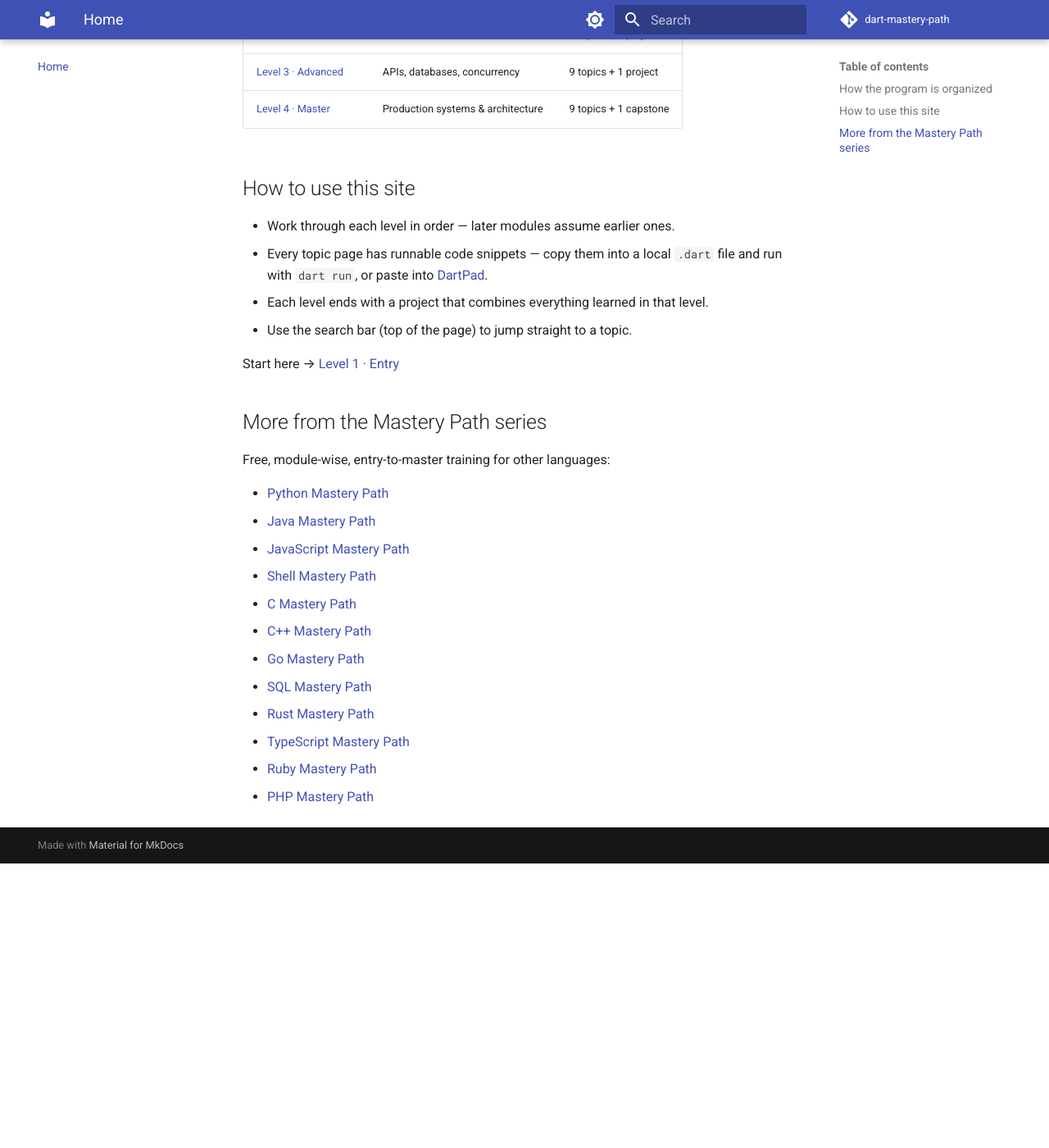
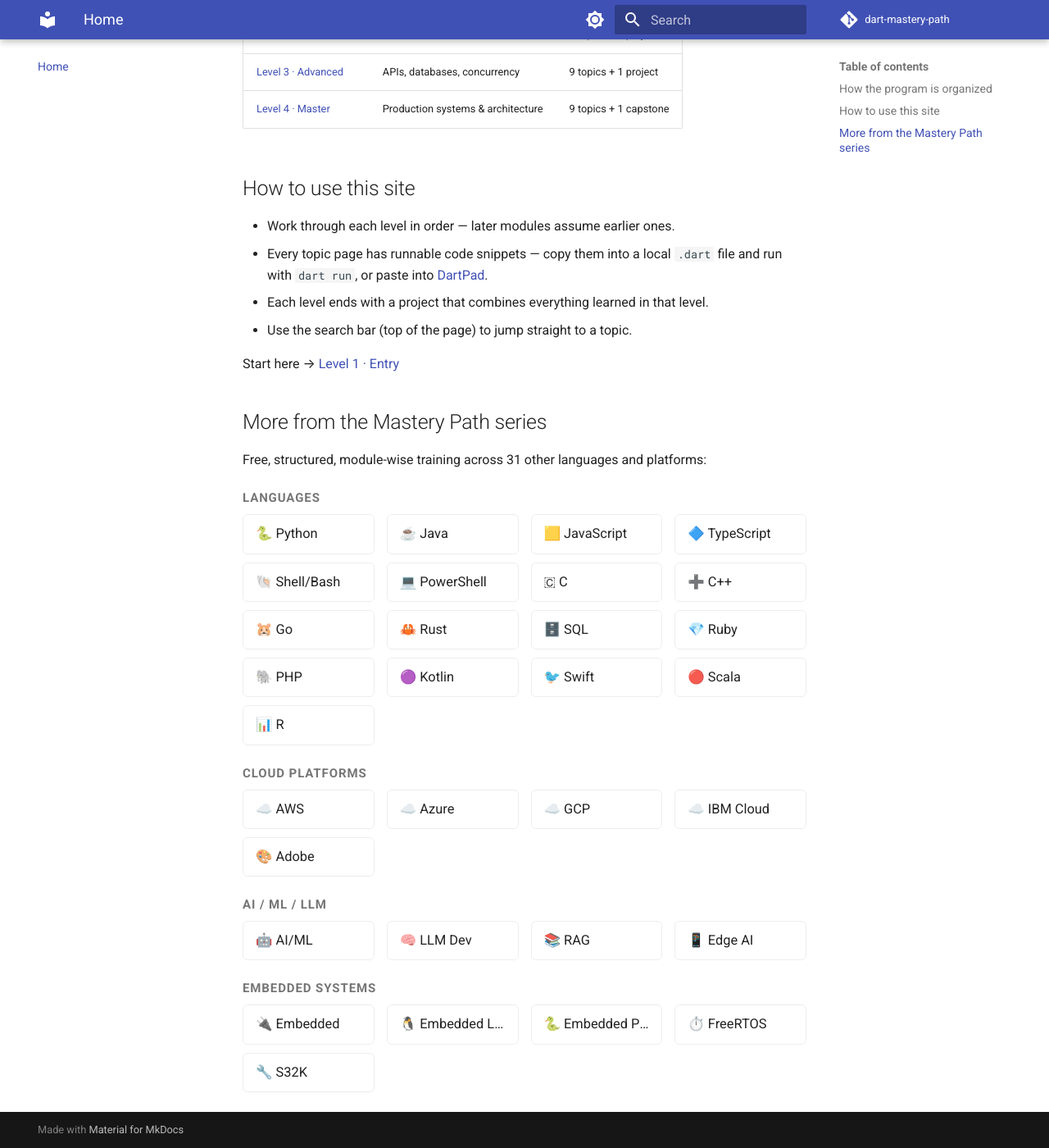
Before and after one commit to SIGILIPELLI/dart-mastery-path, an MkDocs documentation site: the page built from docs/index.md, in a window 1280 px wide and 1400 px high, scrolled down 467 px. Shown: the whole window at 82% size. Built offline with MkDocs 1.6.1 and Material for MkDocs 9.7.7, drawn with Linux system fonts in a browser that asks for light colours; comment, search, counter and statistics services are not loaded; before the commit the page ends 1520 px from its top, so only the background shows below that.

Commit message:
Update cross-links: multi-column grid across all Mastery Path sites
Co-Authored-By: Claude Sonnet 5 <noreply@anthropic.com>

```diff
--- a/docs/index.md
+++ b/docs/index.md
@@ -25,17 +25,50 @@ Start here → [Level 1 · Entry](level-1/index.md)
 
 ## More from the Mastery Path series
 
-Free, module-wise, entry-to-master training for other languages:
+Free, structured, module-wise training across 31 other languages and platforms:
 
-- [Python Mastery Path](https://sigilipelli.github.io/python-mastery-path/)
-- [Java Mastery Path](https://sigilipelli.github.io/java-mastery-path/)
-- [JavaScript Mastery Path](https://sigilipelli.github.io/javascript-mastery-path/)
-- [Shell Mastery Path](https://sigilipelli.github.io/shell-mastery-path/)
-- [C Mastery Path](https://sigilipelli.github.io/c-mastery-path/)
-- [C++ Mastery Path](https://sigilipelli.github.io/cpp-mastery-path/)
-- [Go Mastery Path](https://sigilipelli.github.io/go-mastery-path/)
-- [SQL Mastery Path](https://sigilipelli.github.io/sql-mastery-path/)
-- [Rust Mastery Path](https://sigilipelli.github.io/rust-mastery-path/)
-- [TypeScript Mastery Path](https://sigilipelli.github.io/typescript-mastery-path/)
-- [Ruby Mastery Path](https://sigilipelli.github.io/ruby-mastery-path/)
-- [PHP Mastery Path](https://sigilipelli.github.io/php-mastery-path/)
+<div class="mastery-grid-wrap">
+<p class="mastery-grid-category">Languages</p>
+<div class="mastery-grid">
+  <a href="https://sigilipelli.github.io/python-mastery-path/">🐍 Python</a>
+  <a href="https://sigilipelli.github.io/java-mastery-path/">☕ Java</a>
+  <a href="https://sigilipelli.github.io/javascript-mastery-path/">🟨 JavaScript</a>
+  <a href="https://sigilipelli.github.io/typescript-mastery-path/">🔷 TypeScript</a>
+  <a href="https://sigilipelli.github.io/shell-mastery-path/">🐚 Shell/Bash</a>
+  <a href="https://sigilipelli.github.io/powershell-mastery-path/">💻 PowerShell</a>
+  <a href="https://sigilipelli.github.io/c-mastery-path/">🇨 C</a>
+  <a href="https://sigilipelli.github.io/cpp-mastery-path/">➕ C++</a>
+  <a href="https://sigilipelli.github.io/go-mastery-path/">🐹 Go</a>
+  <a href="https://sigilipelli.github.io/rust-mastery-path/">🦀 Rust</a>
+  <a href="https://sigilipelli.github.io/sql-mastery-path/">🗄️ SQL</a>
+  <a href="https://sigilipelli.github.io/ruby-mastery-path/">💎 Ruby</a>
+  <a href="https://sigilipelli.github.io/php-mastery-path/">🐘 PHP</a>
+  <a href="https://sigilipelli.github.io/kotlin-mastery-path/">🟣 Kotlin</a>
+  <a href="https://sigilipelli.github.io/swift-mastery-path/">🐦 Swift</a>
+  <a href="https://sigilipelli.github.io/scala-mastery-path/">🔴 Scala</a>
+  <a href="https://sigilipelli.github.io/r-mastery-path/">📊 R</a>
+</div>
+<p class="mastery-grid-category">Cloud Platforms</p>
+<div class="mastery-grid">
+  <a href="https://sigilipelli.github.io/aws-mastery-path/">☁️ AWS</a>
+  <a href="https://sigilipelli.github.io/azure-mastery-path/">☁️ Azure</a>
+  <a href="https://sigilipelli.github.io/gcp-mastery-path/">☁️ GCP</a>
+  <a href="https://sigilipelli.github.io/ibm-cloud-mastery-path/">☁️ IBM Cloud</a>
+  <a href="https://sigilipelli.github.io/adobe-mastery-path/">🎨 Adobe</a>
+</div>
+<p class="mastery-grid-category">AI / ML / LLM</p>
+<div class="mastery-grid">
+  <a href="https://sigilipelli.github.io/ai-ml-mastery-path/">🤖 AI/ML</a>
+  <a href="https://sigilipelli.github.io/llm-dev-mastery-path/">🧠 LLM Dev</a>
+  <a href="https://sigilipelli.github.io/rag-mastery-path/">📚 RAG</a>
+  <a href="https://sigilipelli.github.io/edge-ai-mastery-path/">📱 Edge AI</a>
+</div>
+<p class="mastery-grid-category">Embedded Systems</p>
+<div class="mastery-grid">
+  <a href="https://sigilipelli.github.io/embedded-mastery-path/">🔌 Embedded</a>
+  <a href="https://sigilipelli.github.io/embedded-linux-mastery-path/">🐧 Embedded Linux</a>
+  <a href="https://sigilipelli.github.io/embedded-python-mastery-path/">🐍 Embedded Python</a>
+  <a href="https://sigilipelli.github.io/freertos-mastery-path/">⏱️ FreeRTOS</a>
+  <a href="https://sigilipelli.github.io/s32k-mastery-path/">🔧 S32K</a>
+</div>
+</div>
--- a/docs/stylesheets/extra.css
+++ b/docs/stylesheets/extra.css
@@ -11,3 +11,40 @@
   background: var(--md-primary-fg-color);
   color: var(--md-primary-bg-color);
 }
+
+/* mastery-grid cross-link styles */
+.mastery-grid-category {
+  font-weight: 600;
+  margin-top: 1.1rem;
+  margin-bottom: 0.4rem;
+  font-size: 0.75rem;
+  text-transform: uppercase;
+  letter-spacing: 0.06em;
+  color: var(--md-default-fg-color--light);
+}
+
+.mastery-grid {
+  display: grid;
+  grid-template-columns: repeat(auto-fill, minmax(160px, 1fr));
+  gap: 0.5rem 0.75rem;
+  margin: 0 0 1rem;
+}
+
+.mastery-grid a {
+  display: block;
+  padding: 0.5rem 0.75rem;
+  border: 1px solid var(--md-default-fg-color--lightest);
+  border-radius: 0.3rem;
+  text-decoration: none !important;
+  color: var(--md-default-fg-color) !important;
+  font-size: 0.82rem;
+  white-space: nowrap;
+  overflow: hidden;
+  text-overflow: ellipsis;
+  transition: background-color 0.15s ease, border-color 0.15s ease;
+}
+
+.mastery-grid a:hover {
+  background-color: var(--md-accent-fg-color--transparent);
+  border-color: var(--md-accent-fg-color);
+}
```
